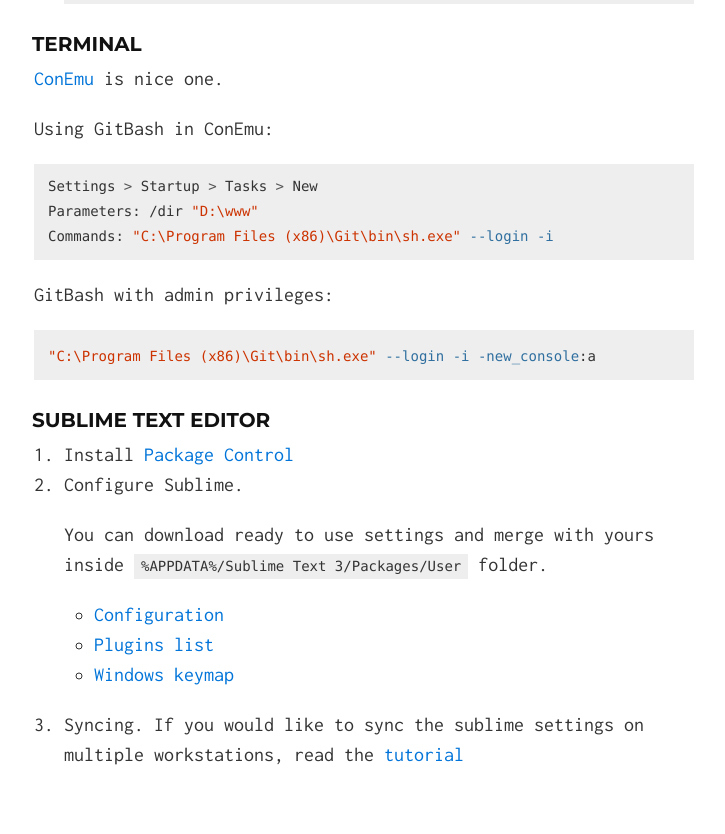
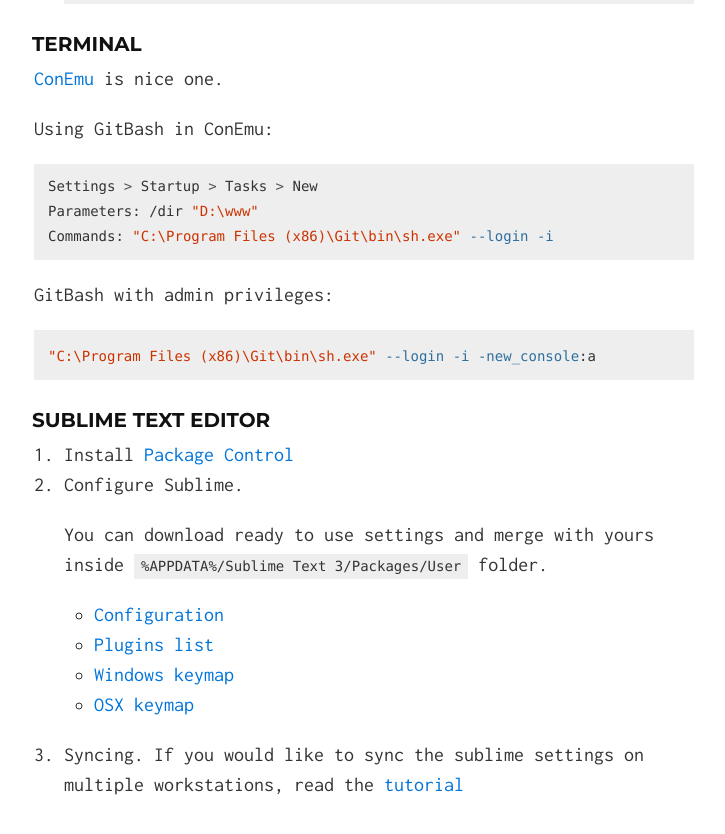
Before and after one commit to tmhub/tmhub.github.io, a Jekyll site: the page built from index.html, in a window 1280 px wide and 900 px high, scrolled down 8946 px. Shown: the top 834 px of the window, without its empty margins (276-1001 px from the left). Built offline with Jekyll 4.4.1, drawn with Linux system fonts in a browser that asks for light colours; nearby versions of some CDN libraries.

Commit message:
OSX keymap added

```diff
--- a/_includes/index.md
+++ b/_includes/index.md
@@ -339,6 +339,7 @@
     - [Configuration](https://github.com/tmhub/tmhub.github.io/raw/master/_res/sublime/Preferences.sublime-settings)
     - [Plugins list](https://github.com/tmhub/tmhub.github.io/raw/master/_res/sublime/Package Control.sublime-settings)
     - [Windows keymap](https://github.com/tmhub/tmhub.github.io/raw/master/_res/sublime/Default (Windows).sublime-keymap)
+    - [OSX keymap](https://github.com/tmhub/tmhub.github.io/raw/master/_res/sublime/Default (OSX).sublime-keymap)
 
 3. Syncing. If you would like to sync the sublime settings on multiple workstations,
 read the [tutorial](https://sublime.wbond.net/docs/syncing)
```
Also changed, not shown: 1 other file.
